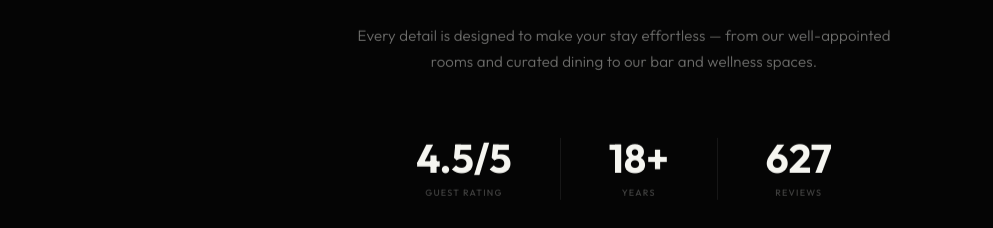
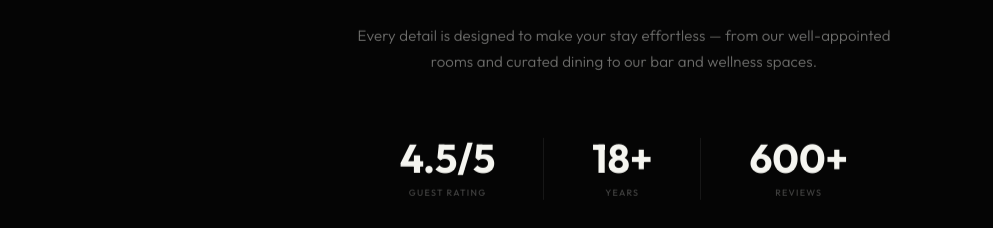
Before and after one commit to supperyaso-netizen/varipark, a React (Vite) app: page / in a window 1280 px wide. Shown: the part 1280-1508 px from the top of the page, without its empty margins (16-1009 px from the left). Built offline with nearby package versions, Linux system fonts and the light colour scheme.

Commit message:
Change About section reviews from 627 to 600+

```diff
--- a/src/components/About.jsx
+++ b/src/components/About.jsx
@@ -86,7 +86,7 @@ export default function About() {
             {[
               { num: '4.5/5', label: 'Guest Rating' },
               { num: '18+', label: 'Years' },
-              { num: '627', label: 'Reviews' },
+              { num: '600+', label: 'Reviews' },
             ].map((s, i) => (
               <div
                 key={s.label}
```
